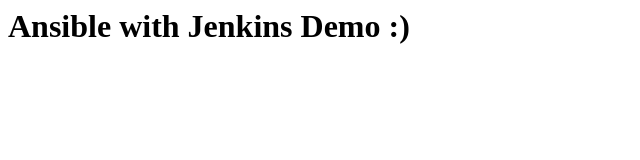
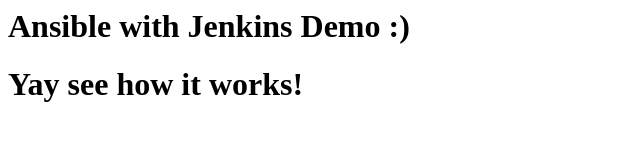
Before and after one commit to kewrunner/ansible-demo, a plain HTML site: page index.html in a window 1280 px wide. Shown: the whole page, without its empty margins (0-640 px from the left). Drawn offline with Linux system fonts and the light colour scheme.

Commit message:
Update index.html

```diff
--- a/index.html
+++ b/index.html
@@ -1 +1,2 @@
 <h1> Ansible with Jenkins Demo :) </h1>
+<h1> Yay see how it works! </h1>
```
